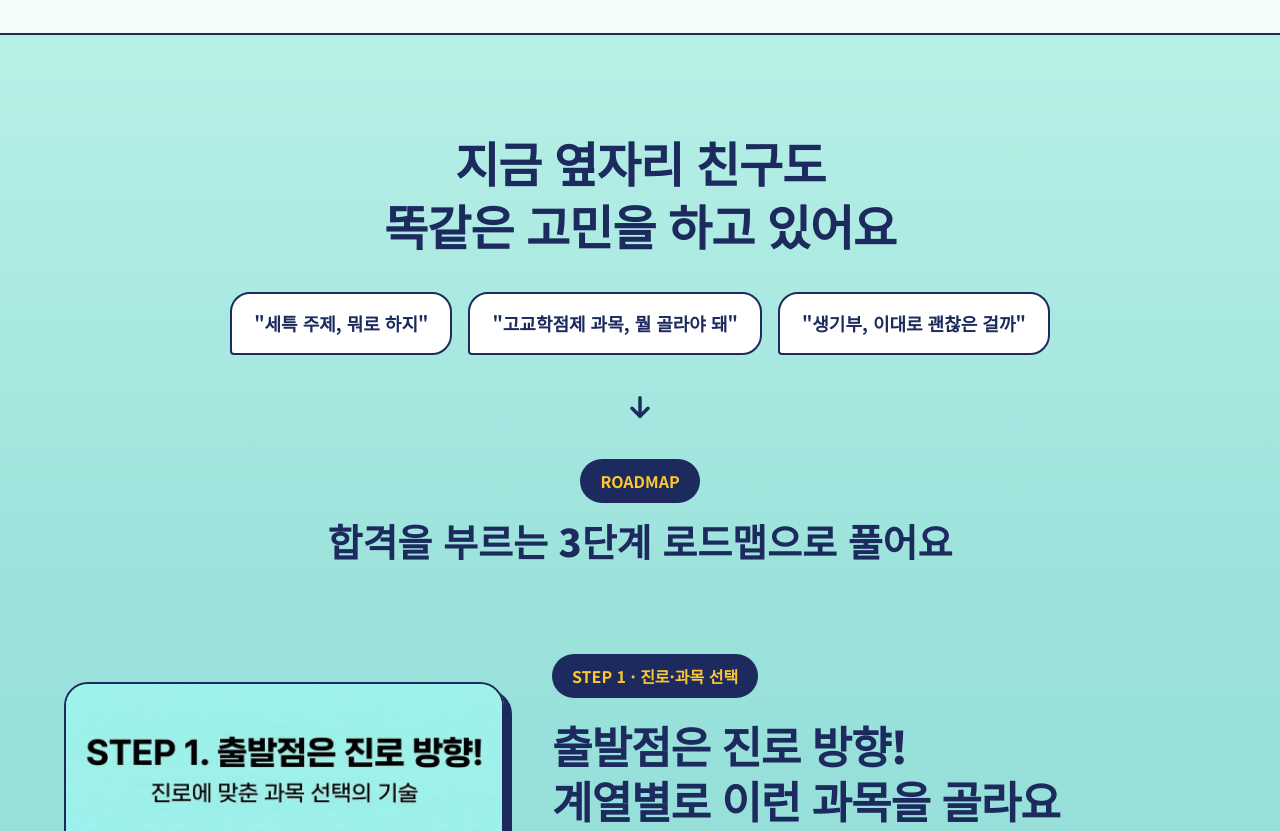
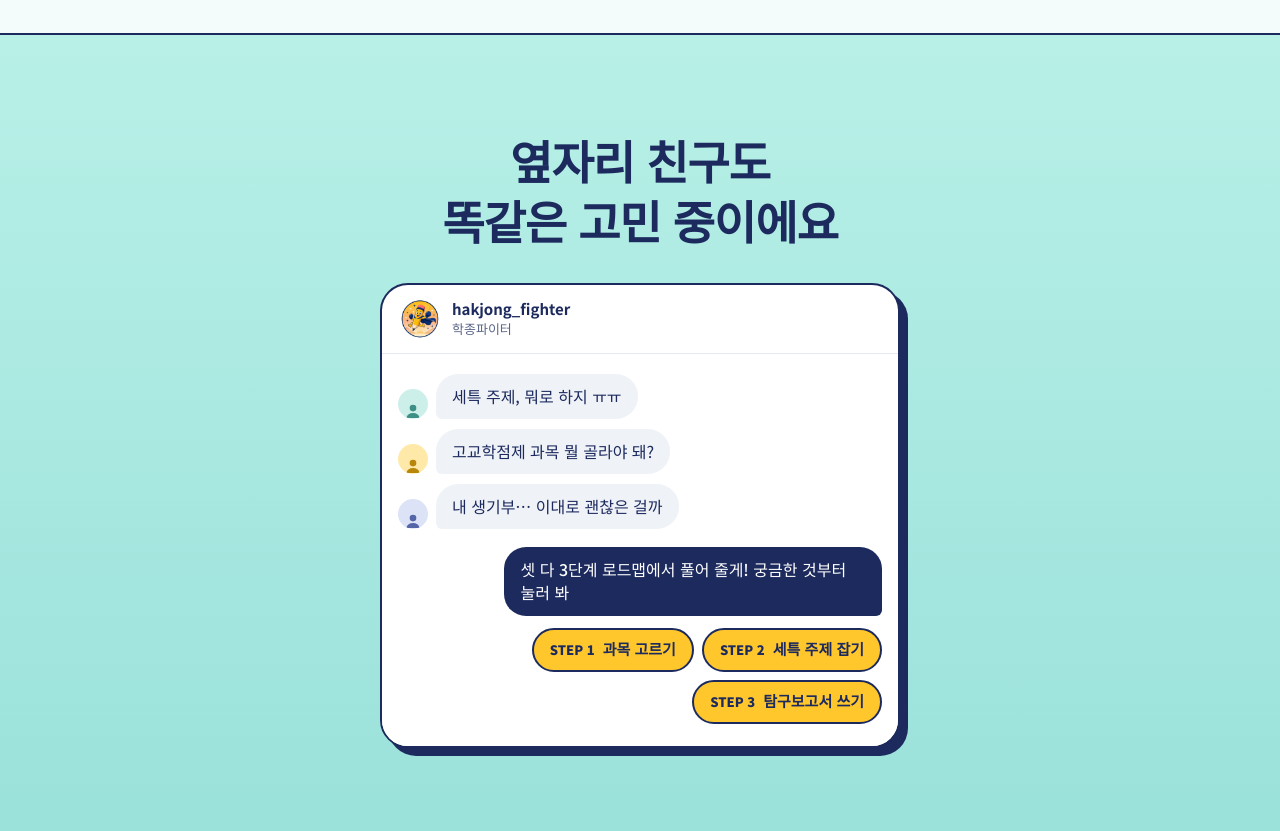
Before and after one commit to hakjongfighter/hakjongfighter.github.io, a plain HTML site: page index.html in a window 1280 px wide. Shown: the part 2740-3571 px from the top of the page. Drawn offline with Linux system fonts and the light colour scheme.

Commit message:
고민 단락을 인스타 DM 대화 형식으로
Co-Authored-By: Claude Opus 5.5 <noreply@anthropic.com>
Claude-Session: https://claude.ai/code/session_01CejgdAbb9FguR4oT5HCbHp

```diff
--- a/index.html
+++ b/index.html
@@ -115,11 +115,36 @@ nav{display:flex;flex-wrap:wrap;align-items:center;justify-content:space-between
 
 /* roadmap */
 .intro{background:linear-gradient(180deg,#B8F0E7 0%,#9BE2DB 100%)}
-.intro .wrap{padding-top:96px;padding-bottom:40px;display:flex;flex-direction:column;align-items:center;gap:36px;text-align:center}
-.intro h2{font-size:clamp(30px,4vw,48px);line-height:1.3}
-.bubbles{display:flex;flex-wrap:wrap;justify-content:center;gap:16px}
-.bubbles span{background:#fff;border:2px solid var(--navy);border-radius:20px 20px 20px 4px;padding:16px 22px;font-weight:700;font-size:18px}
-.intro p.t{font-weight:900;font-size:clamp(26px,3.2vw,38px);line-height:1.35}
+.intro .wrap{padding-top:96px;padding-bottom:56px;display:flex;flex-direction:column;align-items:center;gap:32px}
+.intro h2{font-size:clamp(28px,4vw,46px);line-height:1.3;text-align:center}
+
+/* DM 대화 */
+.chat{width:100%;max-width:520px;background:#fff;border:2px solid var(--navy);border-radius:28px;overflow:hidden;box-shadow:8px 8px 0 var(--navy)}
+.chat-top{display:flex;align-items:center;gap:12px;padding:14px 18px;border-bottom:1px solid #E3E8F2}
+.chat-top img{width:40px;height:40px;border-radius:999px;object-fit:cover}
+.chat-top b{display:block;font-size:15px;font-weight:700;line-height:1.3}
+.chat-top small{display:block;font-size:13px;color:#5B6688}
+.chat-log{list-style:none;margin:0;padding:20px 16px 22px;display:flex;flex-direction:column;gap:10px;background:#fff}
+.msg{display:flex;align-items:flex-end;gap:8px;max-width:100%}
+.msg p{margin:0;padding:11px 16px;border-radius:22px;font-size:16px;line-height:1.45;max-width:78%}
+.msg.in p{background:#EFF2F7;color:var(--navy);border-bottom-left-radius:6px}
+.msg.out{justify-content:flex-end;margin-top:8px}
+.msg.out p{background:var(--navy);color:#fff;border-bottom-right-radius:6px;font-weight:500}
+.ava{flex:none;width:30px;height:30px;border-radius:999px;display:flex;align-items:flex-end;justify-content:center;overflow:hidden}
+.ava svg{margin-bottom:-2px}
+.a1{background:#CDEFE9;color:#3E8F86}
+.a2{background:#FFE9A8;color:#B8860B}
+.a3{background:#DCE3F7;color:#5566A8}
+.replies{justify-content:flex-end;flex-wrap:wrap;gap:8px;margin-top:2px}
+.replies a{display:inline-flex;align-items:center;gap:8px;min-height:44px;padding:8px 16px;border:2px solid var(--navy);border-radius:999px;background:var(--yellow);color:var(--navy);font-size:15px;font-weight:700;text-decoration:none}
+.replies a b{font-weight:900;font-size:13px}
+.replies a:hover{background:#FFD45C}
+
+/* 대화 등장: 화면에 들어올 때 한 번 */
+.chat.anim .msg{opacity:0;transform:translateY(10px)}
+.chat.anim.play .msg{opacity:1;transform:none;transition:opacity .35s ease,transform .35s ease;transition-delay:calc(var(--i) * 450ms)}
+@media (prefers-reduced-motion:reduce){.chat.anim .msg{opacity:1;transform:none;transition:none}}
+
 .step h3{font-size:clamp(30px,3.6vw,44px);line-height:1.25}
 .step .sub{font-size:17px;color:var(--muted2)}
 .s1{background:linear-gradient(180deg,#9BE2DB 0%,#8ADCD5 100%)}
@@ -239,8 +264,12 @@ dialog.dm-sheet::backdrop{background:rgba(20,31,72,.55)}
   .score{margin-top:0}
   .score strong{font-size:40px}
   .qs{flex:1 1 100%}
-  .intro .wrap{padding-top:56px;padding-bottom:24px;gap:20px}
+  .intro .wrap{padding-top:56px;padding-bottom:40px;gap:22px}
   .intro h2{font-size:26px}
+  .chat{border-radius:22px;box-shadow:5px 5px 0 var(--navy)}
+  .chat-log{padding:16px 12px 18px}
+  .msg p{font-size:15px;max-width:82%}
+  .replies a{font-size:14px;padding:8px 14px}
   .s1 .row{padding-top:24px;padding-bottom:48px}
   .s2 .row,.s3 .row{padding-top:48px;padding-bottom:48px}
   .s3 .row{padding-bottom:64px}
@@ -274,9 +303,6 @@ dialog.dm-sheet::backdrop{background:rgba(20,31,72,.55)}
   .result .btn{width:100%;justify-content:center}
 
   /* 고민 말풍선 */
-  .bubbles{gap:10px}
-  .bubbles span{font-size:15px;padding:12px 16px}
-  .intro p.t{font-size:22px}
 
   /* STEP 이미지: 캐릭터 부분만 가로로 잘라서 */
   .step .col-img,.cta .col-img{max-width:none;flex:1 1 100%}
@@ -435,16 +461,34 @@ dialog.dm-sheet::backdrop{background:rgba(20,31,72,.55)}
 
 <section id="roadmap" class="intro">
   <div class="wrap">
-    <h2>지금 옆자리 친구도<br>똑같은 고민을 하고 있어요</h2>
-    <div class="bubbles">
-      <span>"세특 주제, 뭐로 하지"</span>
-      <span>"고교학점제 과목, 뭘 골라야 돼"</span>
-      <span>"생기부, 이대로 괜찮은 걸까"</span>
-    </div>
-    <svg aria-hidden="true" width="32" height="32" viewBox="0 0 24 24" fill="none" stroke="#1C2A5E" stroke-width="2.6" stroke-linecap="round" stroke-linejoin="round"><path d="M12 5v14"/><path d="M6 13l6 6 6-6"/></svg>
-    <div style="display:flex;flex-direction:column;align-items:center;gap:12px">
-      <span class="pill" style="align-self:center">ROADMAP</span>
-      <p class="t">합격을 부르는 3단계 로드맵으로 풀어요</p>
+    <h2>옆자리 친구도<br>똑같은 고민 중이에요</h2>
+    <div class="chat" id="chat" aria-label="친구들의 고민과 학종파이터의 답장">
+      <div class="chat-top">
+        <img src="images/character.jpg" alt="" width="40" height="40">
+        <span><b>hakjong_fighter</b><small>학종파이터</small></span>
+      </div>
+      <ol class="chat-log">
+        <li class="msg in" style="--i:0">
+          <span class="ava a1" aria-hidden="true"><svg viewBox="0 0 24 24" width="20" height="20" fill="currentColor"><circle cx="12" cy="8.5" r="4"/><path d="M4 20.5c.8-4 4-6 8-6s7.2 2 8 6z"/></svg></span>
+          <p>세특 주제, 뭐로 하지 ㅠㅠ</p>
+        </li>
+        <li class="msg in" style="--i:1">
+          <span class="ava a2" aria-hidden="true"><svg viewBox="0 0 24 24" width="20" height="20" fill="currentColor"><circle cx="12" cy="8.5" r="4"/><path d="M4 20.5c.8-4 4-6 8-6s7.2 2 8 6z"/></svg></span>
+          <p>고교학점제 과목 뭘 골라야 돼?</p>
+        </li>
+        <li class="msg in" style="--i:2">
+          <span class="ava a3" aria-hidden="true"><svg viewBox="0 0 24 24" width="20" height="20" fill="currentColor"><circle cx="12" cy="8.5" r="4"/><path d="M4 20.5c.8-4 4-6 8-6s7.2 2 8 6z"/></svg></span>
+          <p>내 생기부… 이대로 괜찮은 걸까</p>
+        </li>
+        <li class="msg out" style="--i:3">
+          <p>셋 다 3단계 로드맵에서 풀어 줄게! 궁금한 것부터 눌러 봐</p>
+        </li>
+        <li class="msg replies" style="--i:4">
+          <a href="#step1"><b>STEP 1</b>과목 고르기</a>
+          <a href="#step2"><b>STEP 2</b>세특 주제 잡기</a>
+          <a href="#step3"><b>STEP 3</b>탐구보고서 쓰기</a>
+        </li>
+      </ol>
     </div>
   </div>
 </section>
@@ -540,7 +584,7 @@ dialog.dm-sheet::backdrop{background:rgba(20,31,72,.55)}
 
 <footer>
   <div class="wrap">
-    <div class="logo"><img src="images/character.jpg" alt=""><div><strong>학종파이터</strong><small>고등학생을 위한 학생부종합전형 로드맵 · v4 (11.16)</small></div></div>
+    <div class="logo"><img src="images/character.jpg" alt=""><div><strong>학종파이터</strong><small>고등학생을 위한 학생부종합전형 로드맵 · v5 (11.16)</small></div></div>
     <a class="h" href="https://www.instagram.com/hakjong_fighter/" target="_blank" rel="noopener">
       <svg class="i" aria-hidden="true" width="16" height="16" viewBox="0 0 24 24" fill="#FFC72C"><path d="M13 2L4 14h7l-1 8 9-12h-7l1-8z"/></svg>
       @hakjong_fighter
@@ -706,5 +750,18 @@ dialog.dm-sheet::backdrop{background:rgba(20,31,72,.55)}
   }
 })();
 </script>
+<script>
+(function () {
+  // DM 대화: 화면에 들어오면 메시지가 차례로 나타남
+  var chat = document.getElementById('chat');
+  if (chat && 'IntersectionObserver' in window && !matchMedia('(prefers-reduced-motion: reduce)').matches) {
+    chat.classList.add('anim');
+    var io = new IntersectionObserver(function (e) {
+      if (e[0].isIntersecting) { chat.classList.add('play'); io.disconnect(); }
+    }, { threshold: 0.35 });
+    io.observe(chat);
+  }
+})();
+</script>
 </body>
 </html>
```
